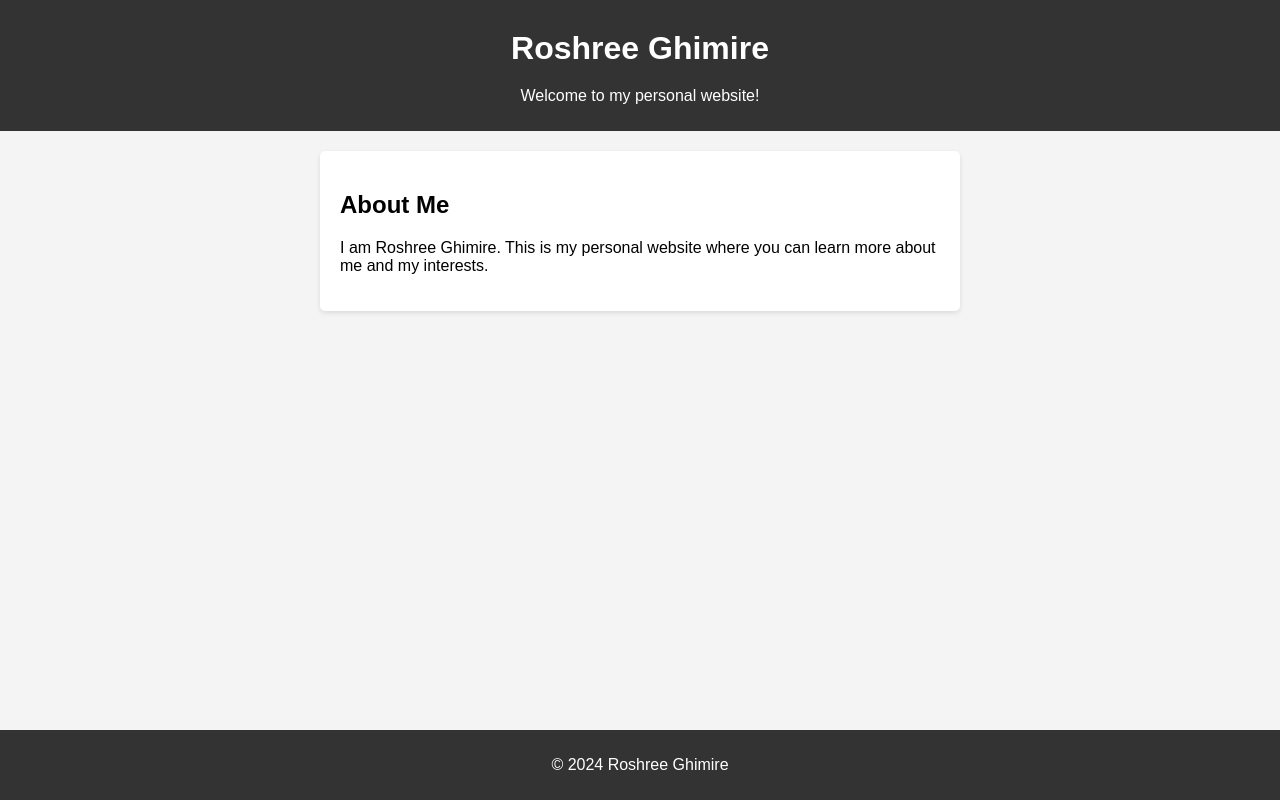
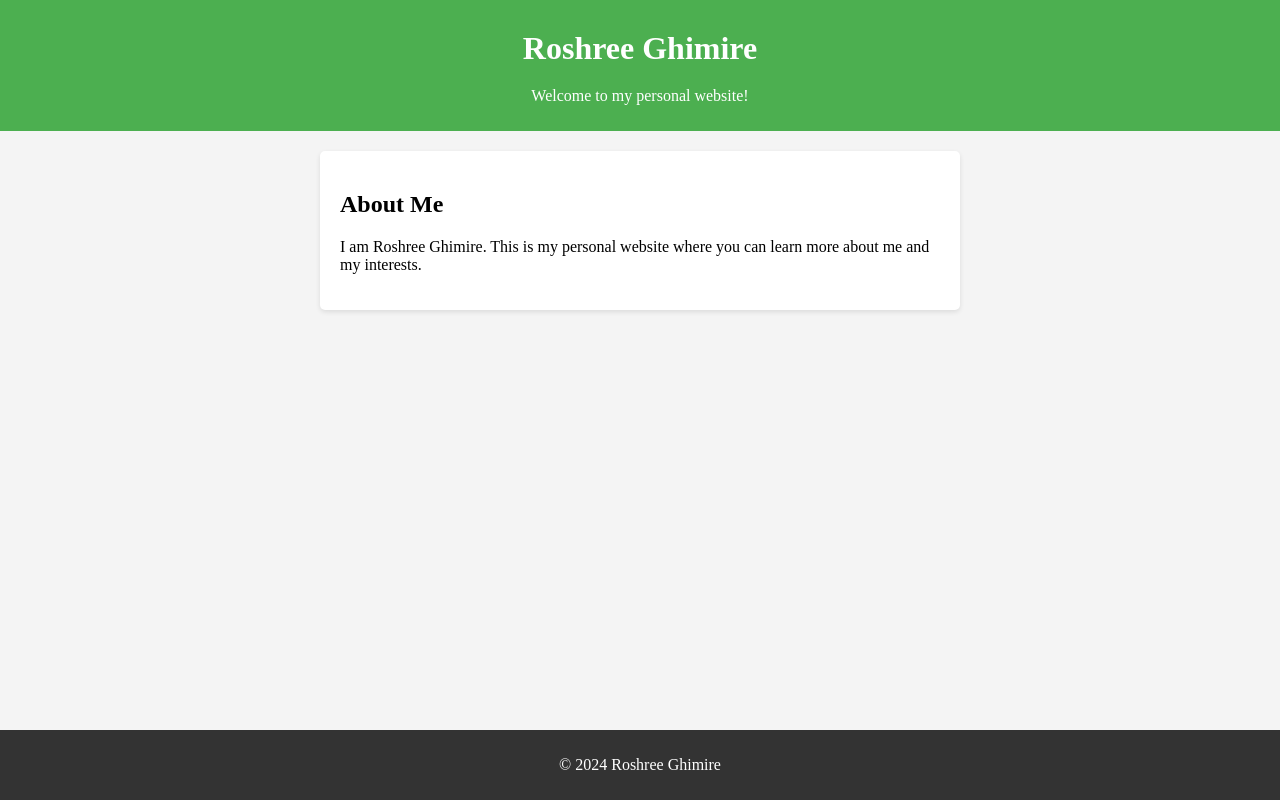
Before and after one commit to erghimire/roshree, a plain HTML site: page index.html in a window 1280 px wide. Drawn offline with Linux system fonts and the light colour scheme.

Commit message:
Update index.html

```diff
--- a/index.html
+++ b/index.html
@@ -6,13 +6,13 @@
     <title>Roshree Ghimire - Personal Website</title>
     <style>
         body {
-            font-family: Arial, sans-serif;
+            font-family: 'Times New Roman', Times, serif; /* Added Times New Roman font */
             margin: 0;
             padding: 0;
             background-color: #f4f4f4;
         }
         header {
-            background-color: #333;
+            background-color: #4CAF50; /* Green background color */
             color: #fff;
             padding: 10px 0;
             text-align: center;
```
